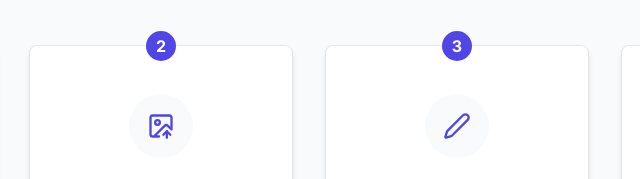
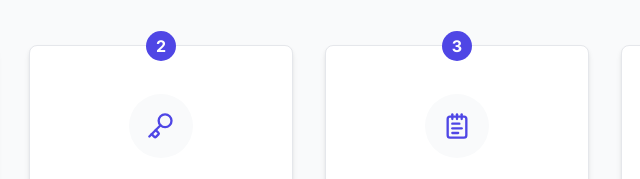
Before and after one commit to Cat-The-Developer-2/chatClip, a browser extension: page landingPage/index.html in a window 1280 px wide. Shown: the part 1711-1890 px from the top of the page, 331-971 px from the left. Drawn offline with nearby package versions, Linux system fonts and the light colour scheme.

Commit message:
Update index.html

```diff
--- a/landingPage/index.html
+++ b/landingPage/index.html
@@ -155,7 +155,7 @@
           <div class="step-card">
             <div class="step-number">2</div>
             <div class="step-icon">
-              <i data-lucide="image-up"></i>
+              <i data-lucide="key"></i>
             </div>
             <h3>Enter you gemini API key</h3>
             <p>
@@ -167,7 +167,7 @@
           <div class="step-card">
             <div class="step-number">3</div>
             <div class="step-icon">
-              <i data-lucide="pen"></i>
+              <i data-lucide="notepad-text"></i>
             </div>
             <h3>Take Screenshot and Upload or Use our Manual notes writing</h3>
             <p>
```
